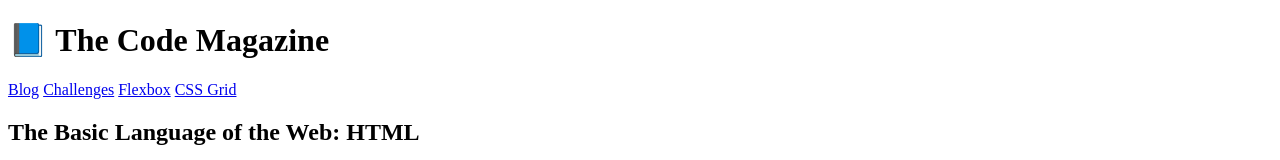
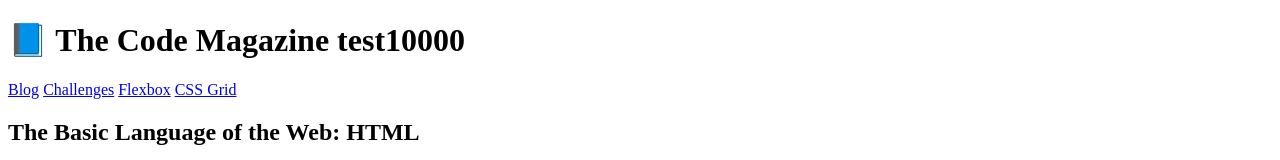
Before and after one commit to rolandoimmanuel/test7, a plain HTML site: page final/02-HTML-Fundamentals/index.html in a window 1280 px wide. Shown: the top 160 px of the page. Drawn offline with Linux system fonts and the light colour scheme.

Commit message:
test10000

```diff
--- a/final/02-HTML-Fundamentals/index.html
+++ b/final/02-HTML-Fundamentals/index.html
@@ -16,7 +16,7 @@
     -->
 
     <header>
-      <h1>📘 The Code Magazine</h1>
+      <h1>📘 The Code Magazine test10000</h1>
 
       <nav>
         <a href="blog.html">Blog</a>
```
